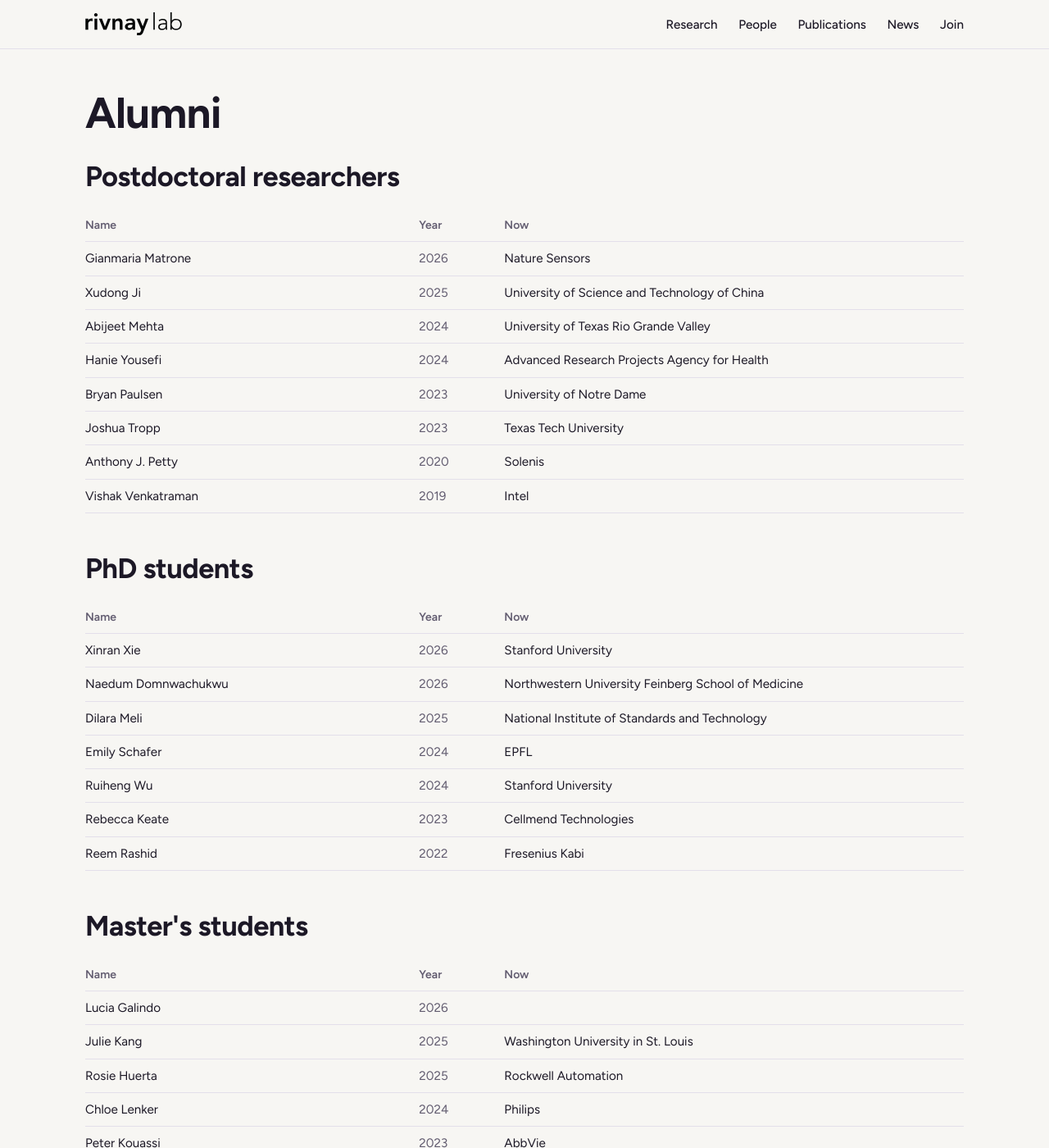
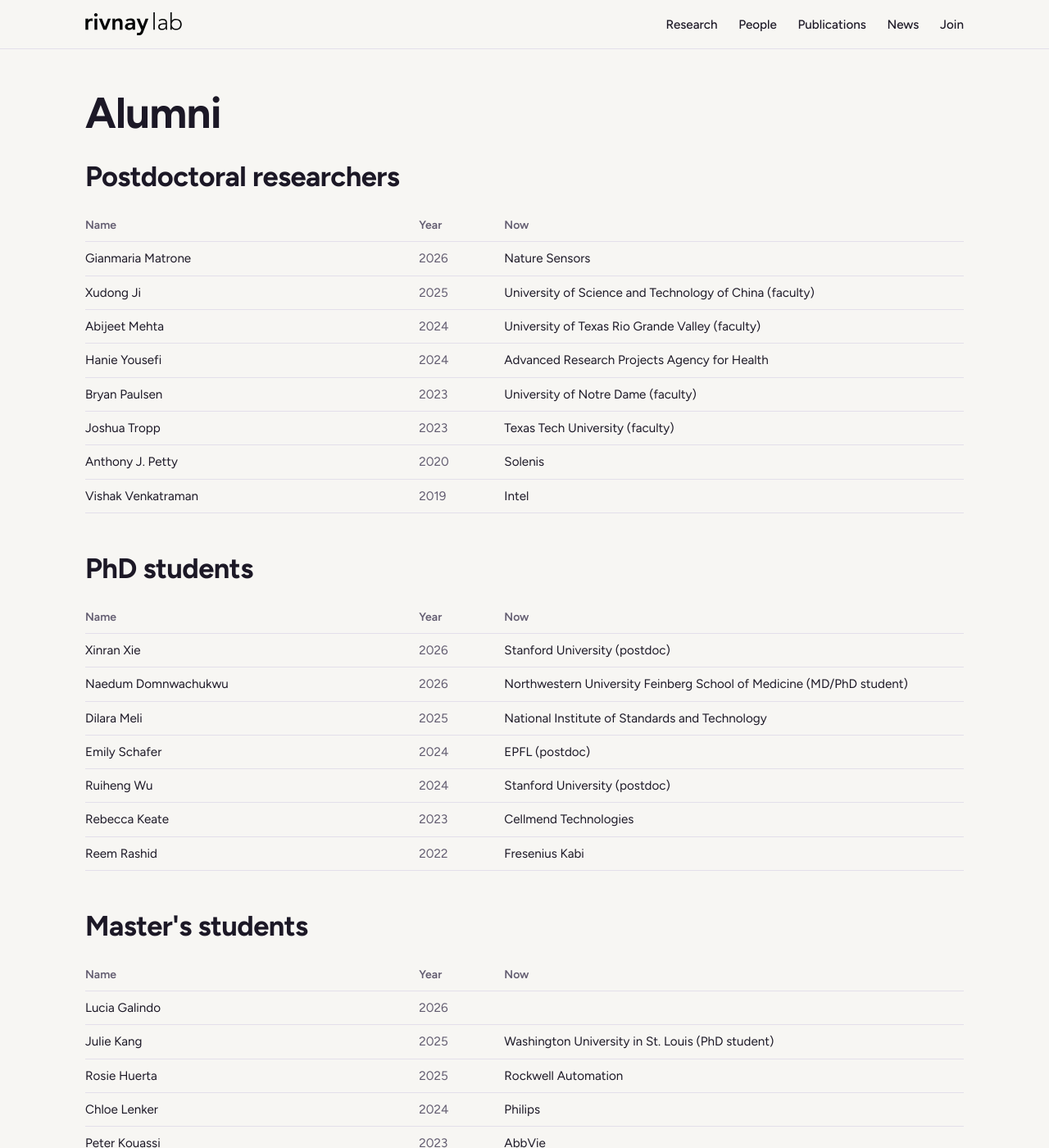
Before and after one commit to jtwillia01/rivnay-lab, a Jekyll site: the page built from alumni.html, in a window 1280 px wide and 1400 px high. Shown: the whole window at 82% size. Built offline with Jekyll 4.4.1, drawn with Linux system fonts in a browser that asks for light colours; some of the changed text lies outside the part shown.

Commit message:
People: drop the PhD candidate distinction; Alumni: show position at academic destinations (faculty, postdoc, student, resident), three stale destinations updated
Co-Authored-By: Claude Fable 5.1 <noreply@anthropic.com>

```diff
--- a/_data/alumni.yml
+++ b/_data/alumni.yml
@@ -6,10 +6,12 @@
   group: postdoc
   year: 2025
   now: University of Science and Technology of China
+  role: faculty
 - name: Abijeet Mehta
   group: postdoc
   year: 2024
   now: University of Texas Rio Grande Valley
+  role: faculty
 - name: Hanie Yousefi
   group: postdoc
   year: 2024
@@ -18,10 +20,12 @@
   group: postdoc
   year: 2023
   now: University of Notre Dame
+  role: faculty
 - name: Joshua Tropp
   group: postdoc
   year: 2023
   now: Texas Tech University
+  role: faculty
 - name: Anthony J. Petty
   group: postdoc
   year: 2020
@@ -34,10 +38,12 @@
   group: phd
   year: 2026
   now: Stanford University
+  role: postdoc
 - name: Naedum Domnwachukwu
   group: phd
   year: 2026
   now: Northwestern University Feinberg School of Medicine
+  role: MD/PhD student
 - name: Dilara Meli
   group: phd
   year: 2025
@@ -46,10 +52,12 @@
   group: phd
   year: 2024
   now: EPFL
+  role: postdoc
 - name: Ruiheng Wu
   group: phd
   year: 2024
   now: Stanford University
+  role: postdoc
 - name: Rebecca Keate
   group: phd
   year: 2023
@@ -65,6 +73,7 @@
   group: masters
   year: 2025
   now: Washington University in St. Louis
+  role: PhD student
 - name: Rosie Huerta
   group: masters
   year: 2025
@@ -96,6 +105,7 @@
   group: undergrad
   year: 2024
   now: Vanderbilt University School of Medicine
+  role: MD student
 - name: Shiv Patel
   group: undergrad
   year: 2024
@@ -103,10 +113,12 @@
   group: undergrad
   year: 2023
   now: Northwestern University
+  role: MD/PhD student
 - name: Ella Kelly
   group: undergrad
   year: 2023
-  now: Kalamazoo College
+  now: Tufts University
+  role: PhD student
 - name: Hans Xu
   group: undergrad
   year: 2023
@@ -122,7 +134,7 @@
 - name: Julianna Trujillo
   group: undergrad
   year: 2019
-  now: Santa Clara University
+  now: University of Virginia
 - name: Beatrice Makdah
   group: undergrad
   year: 2018
@@ -130,7 +142,7 @@
 - name: Katrina Barth
   group: undergrad
   year: 2017
-  now: Wake Forest University
+  now: Precision Neuroscience
 - name: Kyle Rutledge
   group: undergrad
   year: 2017
@@ -139,3 +151,4 @@
   group: undergrad
   year: 2017
   now: Rush University Medical Center
+  role: resident
--- a/_data/people.yml
+++ b/_data/people.yml
@@ -84,14 +84,14 @@
   bio: >
     Quinn earned his B.S. in Biomedical Engineering and B.A. in Philosophy at the University of Colorado Boulder in 2024. He began his undergraduate career with research on the mechanobiology of neuronal chromatin under Dr. Corey Neu, but migrated to Dr. Robert McLeod's lab to study the biosensing applications of Organic Electrochemical Transistors in agriculture and bioastronautics. He also worked as an Emergency Medical Technician for 2 years through Stadium Medical. In the Rivnay Group, his research interests include investigating the application of OMIECs to integrate neuromorphic circuits and point-of-care sensing. Outside of the lab, he enjoys skiing, backpacking, bouldering, reading, and running.
 - name: Daniel Duplessis
-  role: PhD candidate
+  role: PhD student
   group: phd
   email: isaiahduplessis2026@u.northwestern.edu
   photo: daniel-duplessis.jpg
   bio: >
     Isaiah Daniel Duplessis earned his B.S. degrees in Physics and Chemistry from the University of Richmond in 2020. During his undergraduate career, his research focused on cross-coupling catalysts. He joined the Materials Science and Engineering department in 2020, and his current work focuses on adapting conductive oxide materials for use in bioelectronics. His hobbies are following the NBA, playing fighting games with his friends, and listening to pop and house music.
 - name: Victoria Kindratenko
-  role: PhD candidate
+  role: PhD student
   group: phd
   email: victoriakindratenko2028@u.northwestern.edu
   photo: victoria-kindratenko.jpg
@@ -107,7 +107,7 @@
   bio: >
     Albert earned his B.S. and M.S. degrees in Chemical Engineering from National Cheng Kung University, Taiwan, where he conducted research on nanocomposite hydrogels and ionogels for 3D printing and wearable sensors in Prof. Sheng-Sheng Yu’s lab. He then worked as an R&D engineer at TSMC for two years, developing epitaxy processes for the 1.4 nm node. His current research focuses on the fundamental studies of mixed ionic–electronic conductors, using advanced characterization techniques to investigate the structure–property relationships of conjugated polymers and 2D materials. Outside of the lab, Albert enjoys the simple pleasures of life—finding a quiet corner in a local cafe, catching a movie, or experimenting with new recipes in the kitchen. He also stays active through traveling, working out, and following sports.
 - name: Zachary Laswick
-  role: PhD candidate
+  role: PhD student
   group: phd
   email: ZacharyLaswick2027@u.northwestern.edu
   photo: zachary-laswick.jpg
@@ -151,7 +151,7 @@
   bio: >
     Zander earned his B.E. in Biomedical Engineering from Vanderbilt University in 2025, with a double major in Medicine, Health, and Society. As an undergraduate, he conducted research under Dr. Ethan Lippmann, using in vitro models to study the progression of Alzheimer’s disease in stem cell cultures. Zander joined the Rivnay Group in 2025, where his current research focuses on electrochemical aptamer-based sensors for diagnostic applications in implantable devices. Outside of lab, Zander enjoys playing music, going to concerts, hiking, traveling, and trying new food.
 - name: John Williams
-  role: PhD candidate
+  role: PhD student
   group: phd
   email: johnwilliams2019@u.northwestern.edu
   photo: john-williams.jpg
--- a/alumni.html
+++ b/alumni.html
@@ -19,7 +19,7 @@ permalink: /alumni/
       <colgroup><col class="name"><col class="year"><col></colgroup>
       <thead><tr><th>Name</th><th>Year</th><th>Now</th></tr></thead>
       <tbody>
-        {% for a in list %}<tr><td>{{ a.name }}</td><td class="year">{{ a.year }}</td><td>{{ a.now }}</td></tr>
+        {% for a in list %}<tr><td>{{ a.name }}</td><td class="year">{{ a.year }}</td><td>{{ a.now }}{% if a.role %} ({{ a.role }}){% endif %}</td></tr>
         {% endfor %}
       </tbody>
     </table>
```
Also changed, not shown: README.md.
